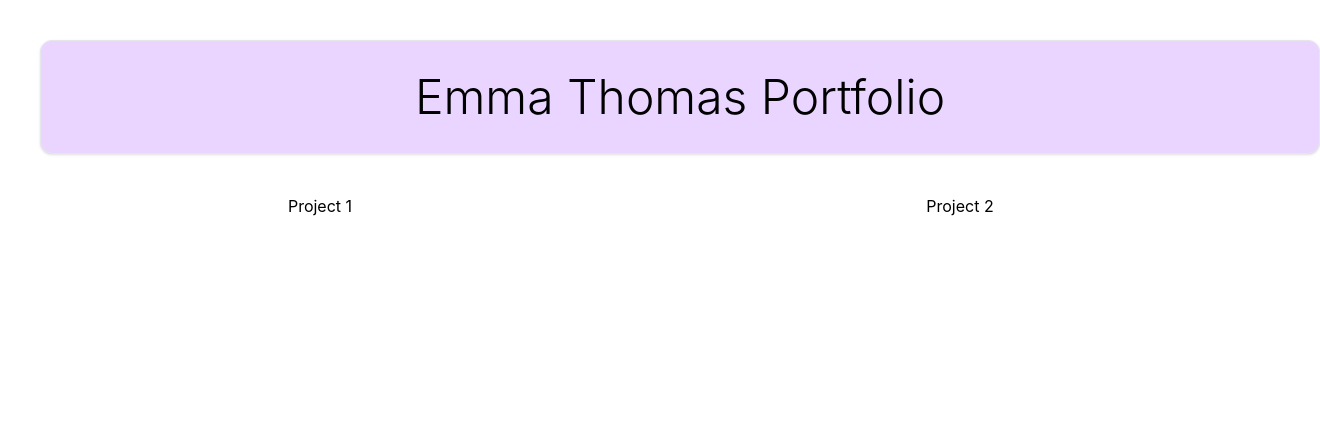
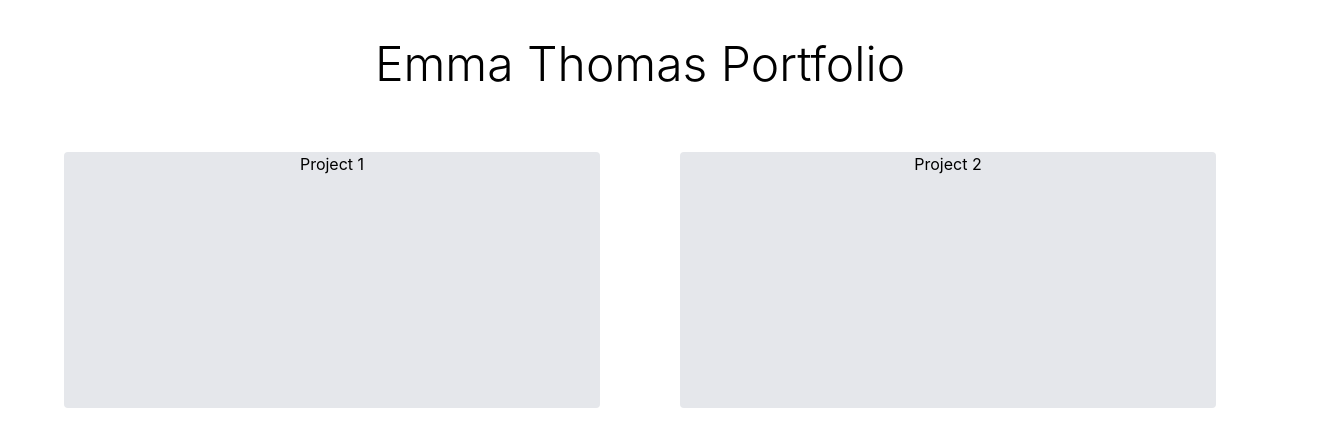
Before and after one commit to emmathomas36/portfolio, a React (Create React App) app in the folder my-app/: page / in a window 1280 px wide. Shown: the top 446 px of the page, 1320 px wide, since content can reach past the window. Built offline with nearby package versions, Linux system fonts and the light colour scheme.

Commit message:
move grid to its own component

```diff
--- a/my-app/src/App.js
+++ b/my-app/src/App.js
@@ -1,20 +1,10 @@
-import logo from './logo.svg';
+import  HomeGrid  from './home-grid';
 import './App.css';
 
 function App() {
   return (
     <div className="App">
-      <div className = "container bg-purple-200 rounded-xl shadow border p-8 m-10">
-        <h1 className = "text-5xl font-light">Emma Thomas Portfolio</h1>
-      </div>
-
-      {/* <h2 className = "text-3xl font-bold">Projects</h2> */}
-
-      <div class="grid grid-flow-row grid-cols-2 grid-rows-3">
-        <div className = "container ">Project 1</div>
-        <div className = "container" >Project 2</div>
-
-      </div>
+      <HomeGrid></HomeGrid>
 
     </div>
   );
--- /dev/null
+++ b/my-app/src/home-grid.js
@@ -0,0 +1,16 @@
+export const HomeGrid = () => {
+    return (
+        <div>
+        <div className = "headingp-8 m-10">
+            <h1 className = "text-5xl font-light">Emma Thomas Portfolio</h1>
+            </div>
+
+            <div class="grid grid-cols-2 gap-20 m-16">
+            <div className = "container bg-gray-200 rounded h-64 ">Project 1</div>
+            <div className = "container bg-gray-200 rounded h-64" >Project 2</div>
+        </div>
+        </div>
+    )
+}
+
+export default HomeGrid;
```
